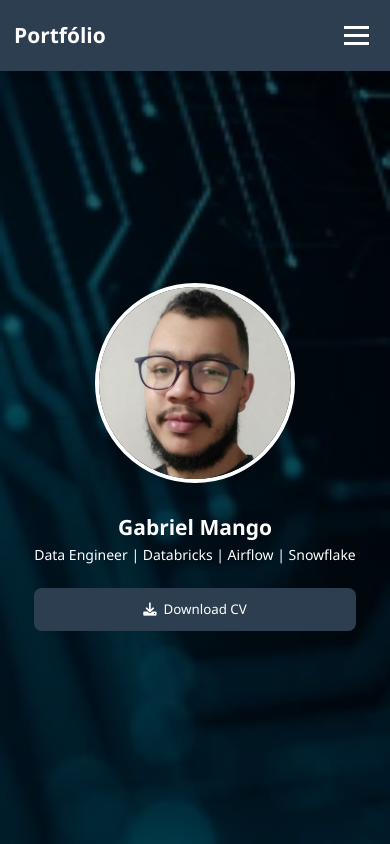
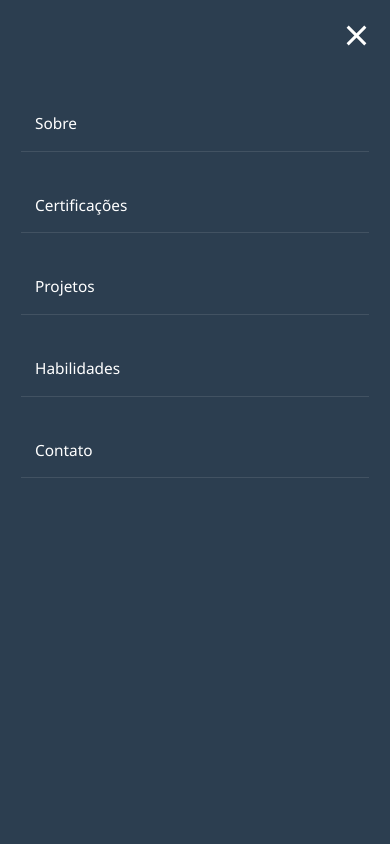
Before and after one commit to gabrielmango/my-portfolio, a plain HTML site: page index.html in a window 390 px wide. Both pictures are taken after a click on the element 356 px from the left and 35 px from the top of the page. Shown: the top 844 px of the page. Drawn offline with Linux system fonts and the light colour scheme.

Commit message:
add responsiveness to navigation bar

```diff
--- a/index.html
+++ b/index.html
@@ -16,7 +16,7 @@
                     <li><a href="#sobre">Sobre</a></li>
                     <li><a href="#certificacoes">Certificações</a></li>
                     <li><a href="#projetos">Projetos</a></li>
-                    <li><a href#habilidades">Habilidades</a></li>
+                    <li><a href="#habilidades">Habilidades</a></li>
                     <li><a href="#contato">Contato</a></li>
                 </ul>
                 <div class="hamburger">
--- a/scripts.js
+++ b/scripts.js
@@ -1,37 +1,95 @@
 document.addEventListener('DOMContentLoaded', () => {
+    // Carregar configurações do JSON
     fetch('config.json')
         .then(response => response.json())
         .then(data => carregarPortfolio(data))
         .catch(error => console.error('Erro ao carregar configurações:', error));
+
+    // Menu Mobile
+    const hamburger = document.querySelector('.hamburger');
+    const navLinks = document.querySelector('.nav-links');
+
+    // Abrir/Fechar Menu
+    hamburger.addEventListener('click', () => {
+        hamburger.classList.toggle('active');
+        navLinks.classList.toggle('active');
+        document.body.style.overflow = navLinks.classList.contains('active') ? 'hidden' : 'auto';
+    });
+
+    // Fechar menu ao clicar fora
+    document.addEventListener('click', (e) => {
+        if (!navLinks.contains(e.target) && !hamburger.contains(e.target)) {
+            hamburger.classList.remove('active');
+            navLinks.classList.remove('active');
+            document.body.style.overflow = 'auto';
+        }
+    });
+
+    // Fechar menu ao clicar nos links
+    document.querySelectorAll('.nav-links a').forEach(link => {
+        link.addEventListener('click', () => {
+            hamburger.classList.remove('active');
+            navLinks.classList.remove('active');
+            document.body.style.overflow = 'auto';
+        });
+    });
 });
 
 function carregarPortfolio(config) {
     // ============= HERO SECTION =============
     const heroSection = document.querySelector('.hero');
+    if (config.hero) {
         heroSection.style.backgroundImage =
             `linear-gradient(rgba(0,0,0,0.5), rgba(0,0,0,0.5)), url(${config.hero.imagem_background})`;
 
+        // Foto de Perfil
         const heroFoto = document.getElementById('hero-foto');
-    if(config.hero.imagem_perfil) {
+        if (config.hero.imagem_perfil) {
             heroFoto.innerHTML = `<img src="${config.hero.imagem_perfil}" alt="Foto de Perfil">`;
         }
 
+        // Textos
         document.getElementById('hero-titulo').textContent = config.hero.titulo;
         document.getElementById('hero-subtitulo').textContent = config.hero.subtitulo;
 
-    if(config.hero.resume_url) {
+        // Botão de Download
+        if (config.hero.resume_url) {
             const resumeBtn = document.getElementById('hero-resume-btn');
             resumeBtn.href = config.hero.resume_url;
             resumeBtn.download = true;
         } else {
             document.getElementById('hero-resume-btn').remove();
         }
+    }
 
     // ============= SOBRE SECTION =============
+    if (config.sobre) {
         document.getElementById('sobre-titulo').textContent = config.sobre.titulo;
         document.getElementById('sobre-conteudo').textContent = config.sobre.conteudo;
+    }
 
-    // ============= PROJETOS SECTION =============
+    // ============= CERTIFICAÇÕES =============
+    if (config.certificacoes) {
+        const certificacoesContainer = document.getElementById('certificacoes-container');
+        certificacoesContainer.innerHTML = config.certificacoes.map(cert => `
+            <div class="certificacao-card">
+                <div class="certificacao-logo">
+                    <img src="assets/certificacoes/${cert.logo}" alt="${cert.empresa}">
+                </div>
+                <div class="certificacao-info">
+                    <h3 class="certificacao-titulo">${cert.titulo}</h3>
+                    <p class="certificacao-empresa">${cert.empresa}</p>
+                    <a href="${cert.link}" class="certificacao-link" target="_blank" rel="noopener">
+                        Ver Credencial
+                        <i class="fas fa-external-link-alt"></i>
+                    </a>
+                </div>
+            </div>
+        `).join('');
+    }
+
+    // ============= PROJETOS =============
+    if (config.projetos) {
         const projetosContainer = document.getElementById('projetos-container');
         projetosContainer.innerHTML = config.projetos.map(projeto => `
             <div class="projeto-card">
@@ -60,8 +118,10 @@ function carregarPortfolio(config) {
                 </div>
             </div>
         `).join('');
+    }
 
-    // ============= HABILIDADES SECTION =============
+    // ============= HABILIDADES =============
+    if (config.habilidades) {
         const habilidadesContainer = document.getElementById('habilidades-container');
         habilidadesContainer.innerHTML = config.habilidades.map(habilidade => `
             <div class="habilidade">
@@ -69,8 +129,10 @@ function carregarPortfolio(config) {
                 <h3>${habilidade.nome}</h3>
             </div>
         `).join('');
+    }
 
-    // ============= CONTATO SECTION =============
+    // ============= CONTATO =============
+    if (config.contato) {
         const contatoContainer = document.getElementById('contato-container');
         contatoContainer.innerHTML = config.contato.map(contato => `
             <div class="contato-item">
@@ -78,30 +140,14 @@ function carregarPortfolio(config) {
                 <a href="${contato.url}" target="_blank" rel="noopener">${contato.tipo}</a>
             </div>
         `).join('');
-
-    const certificacoesContainer = document.getElementById('certificacoes-container');
-    certificacoesContainer.innerHTML = config.certificacoes.map(cert => `
-        <div class="certificacao-card">
-            <div class="certificacao-logo">
-                <img src="assets/certificacoes/${cert.logo}" alt="${cert.empresa}">
-            </div>
-            <div class="certificacao-info">
-                <h3 class="certificacao-titulo">${cert.titulo}</h3>
-                <p class="certificacao-empresa">${cert.empresa}</p>
-                <a href="${cert.link}" class="certificacao-link" target="_blank" rel="noopener">
-                    Ver Credencial
-                    <i class="fas fa-external-link-alt"></i>
-                </a>
-            </div>
-        </div>
-    `).join('');
+    }
 
     // ============= SMOOTH SCROLL =============
     document.querySelectorAll('a[href^="#"]').forEach(anchor => {
         anchor.addEventListener('click', function(e) {
             e.preventDefault();
             const target = document.querySelector(this.getAttribute('href'));
-            if(target) {
+            if (target) {
                 target.scrollIntoView({
                     behavior: 'smooth',
                     block: 'start'
--- a/style.css
+++ b/style.css
@@ -74,6 +74,8 @@ header {
     display: none;
     cursor: pointer;
     padding: 0.5rem;
+    background: transparent;
+    border: none;
 }
 
 .bar {
@@ -197,7 +199,6 @@ header {
     padding: 1.5rem;
 }
 
-/* BOTÕES DOS PROJETOS (RESTAURADOS) */
 .projeto-links {
     display: flex;
     gap: 1rem;
@@ -309,7 +310,7 @@ header {
     margin-bottom: 1rem;
 }
 
-/* ========= CONTATO (ÍCONES AUMENTADOS) ========= */
+/* ========= CONTATO ========= */
 .contato-container {
     display: grid;
     grid-template-columns: repeat(auto-fit, minmax(250px, 1fr));
@@ -330,7 +331,7 @@ header {
 }
 
 .contato-item i {
-    font-size: 3.5rem; /* Tamanho aumentado */
+    font-size: 3.5rem;
     color: var(--primary-color);
     margin-bottom: 1.5rem;
     transition: all 0.3s;
@@ -355,23 +356,49 @@ header {
 @media (max-width: 768px) {
     .hamburger {
         display: block;
+        z-index: 1001;
+    }
+
+    .hamburger.active .bar:nth-child(1) {
+        transform: translateY(8px) rotate(45deg);
+    }
+
+    .hamburger.active .bar:nth-child(2) {
+        opacity: 0;
+    }
+
+    .hamburger.active .bar:nth-child(3) {
+        transform: translateY(-8px) rotate(-45deg);
     }
 
     .nav-links {
         position: fixed;
-        top: var(--nav-height);
+        top: 0;
         right: -100%;
-        width: 100%;
-        height: calc(100vh - var(--nav-height));
+        width: 70%;
+        height: 100vh;
         background: var(--primary-color);
         flex-direction: column;
-        align-items: center;
-        padding: 2rem;
-        transition: right 0.3s ease;
+        align-items: flex-start;
+        padding: 7rem 2rem;
+        transition: right 0.5s ease-in-out;
+        z-index: 1000;
     }
 
     .nav-links.active {
         right: 0;
+    }
+
+    .nav-links li {
+        width: 100%;
+    }
+
+    .nav-links a {
+        font-size: 1.2rem;
+        padding: 1rem;
+        display: block;
+        width: 100%;
+        border-bottom: 1px solid rgba(255,255,255,0.1);
     }
 
     .hero-content {
@@ -400,6 +427,15 @@ header {
         font-size: 14px;
     }
 
+    .nav-links {
+        width: 100%;
+        padding: 7rem 1.5rem;
+    }
+
+    .nav-links a {
+        font-size: 1.1rem;
+    }
+
     .hero {
         padding: calc(var(--nav-height) + 1rem) 1rem 1rem;
     }
```
Lines whose indentation alone changed are shown as unchanged.
